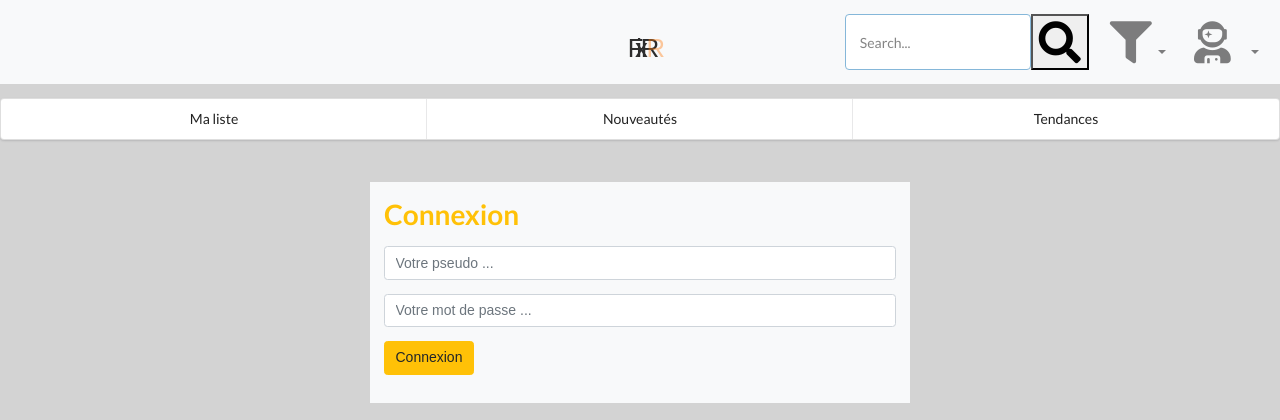
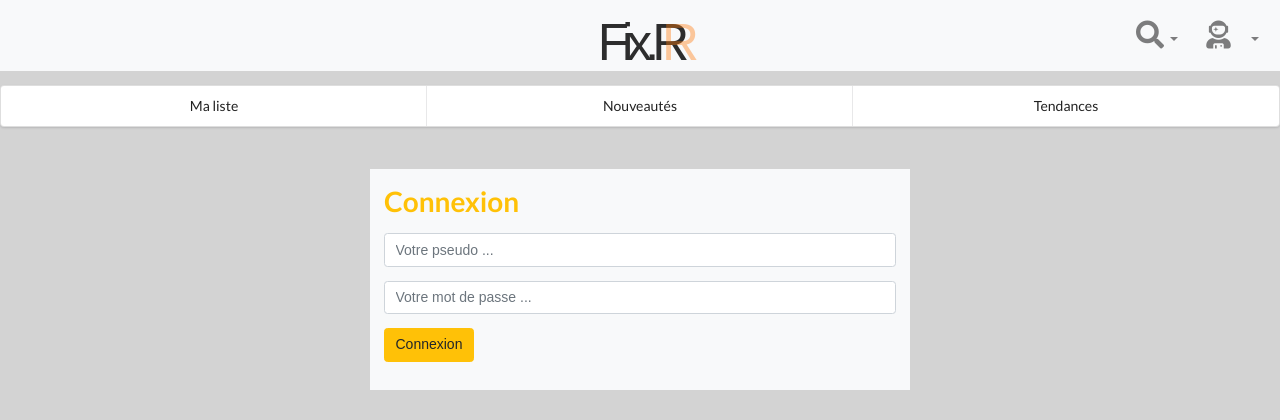
Before and after one commit to TinouWild/spatlze, a Symfony app: template templates/account/login.html.twig in a window 1280 px wide. Shown: the top 420 px of the page. Run offline with Twig, Linux system fonts and the light colour scheme; the template is opened without the code that fills it, so the values that code supplies are empty; some libraries are stand-ins or nearby versions; some web fonts are replaced.

Commit message:
NAVBAR FINALE, JESPERE JULIEgit add .!

```diff
--- a/public/css/navbar.css
+++ b/public/css/navbar.css
@@ -13,7 +13,7 @@ body {
 
 #fixR {
     font-family: 'CoreCircus', sans-serif;
-    font-size: 2vw;
+    font-size: 4vw;
     text-align: center;
     line-height: 1;
     margin: 0;
--- a/templates/partial/header.html.twig
+++ b/templates/partial/header.html.twig
@@ -13,16 +13,9 @@
             </li>
         </ul>
         <ul class="navbar-nav ml-2">
-            {#<li class="nav-item">#}
-                {#<i class="fas fa-bell fa-3x mx-3"></i>#}
-            {#</li>#}
-            <div class="ui input focus mx-3">
-                <input type="text" placeholder="Search...">
-                <button type="submit"><i class="fas fa-search fa-3x"></i></button>
-            </div>
             <li class="nav-item dropdown">
                 <a href="#" class="nav-link dropdown-toggle" data-toggle="dropdown" id="searchDropdownLink">
-                    <i class="fas fa-filter fa-3x"></i>
+                    <i class="fas fa-search fa-2x"></i>
                 </a>
 
                 <div class="dropdown-menu dropdown-menu-right" aria-labelledby="searchDropdownLink">
@@ -35,7 +28,7 @@
             </li>
             <li class="nav-item dropdown">
                 <a href="#" class="nav-link dropdown-toggle" data-toggle="dropdown" id="accountDropdownLink">
-                    <i class="fas fa-user-astronaut fa-3x mx-3"></i>
+                    <i class="fas fa-user-astronaut fa-2x mx-3"></i>
                 </a>
                 {% if app.user %}
                 <div class="dropdown-menu dropdown-menu-right" aria-labelledby="accountDropdownLink">
```
